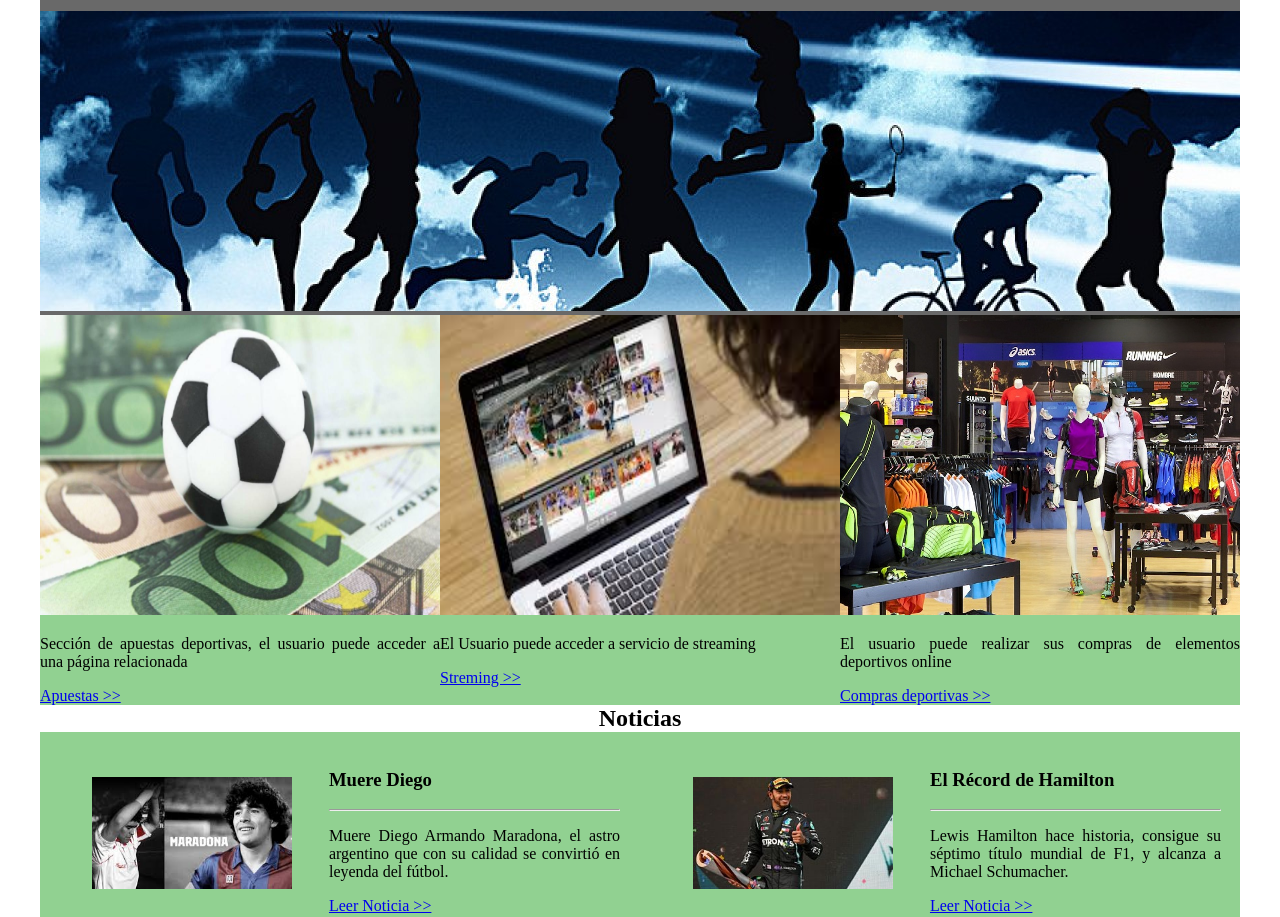
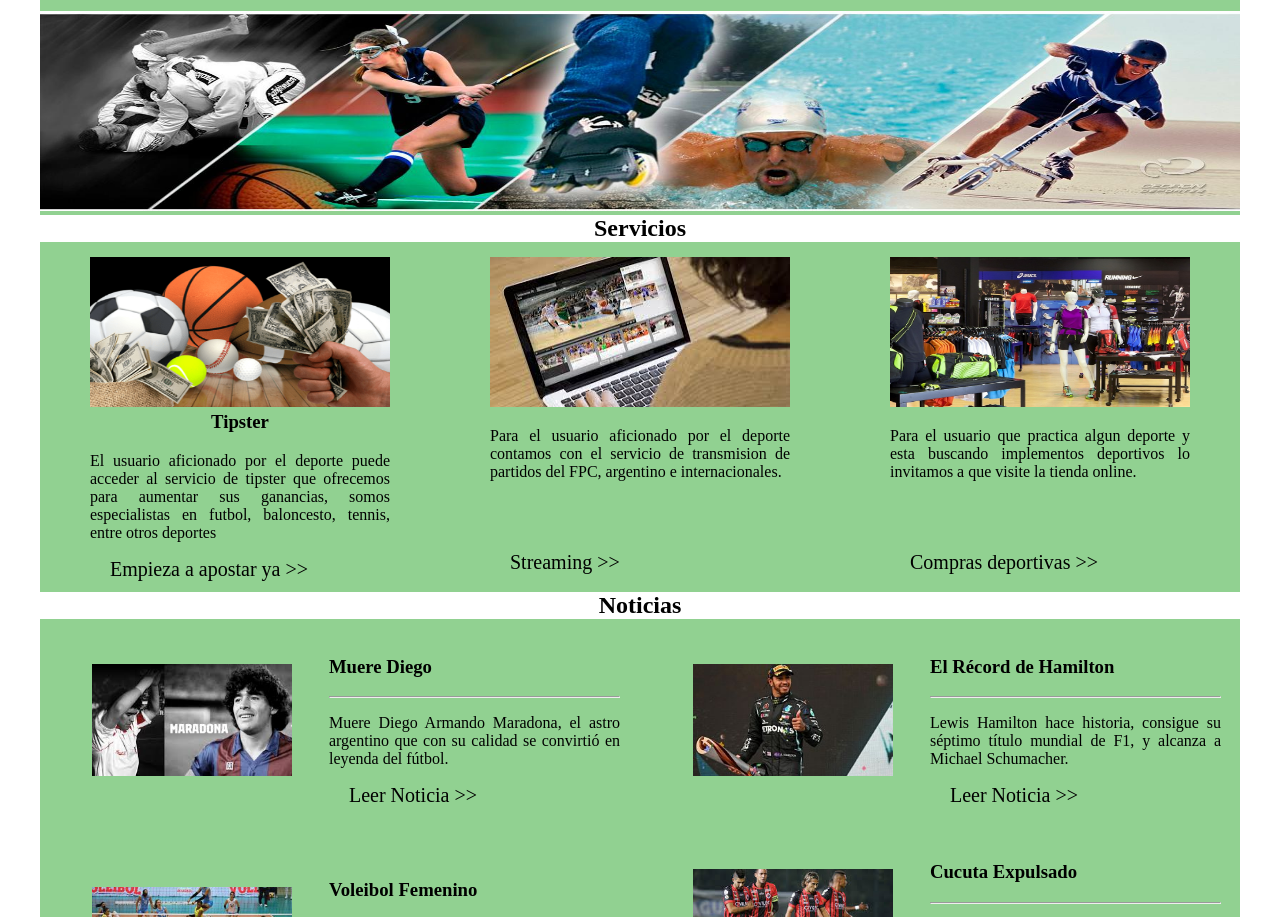
Before and after one commit to MateoCarvajalG/semana1-22, a website: page src/index.html in a window 1280 px wide. Shown: the part 97-1014 px from the top of the page. Drawn offline with Linux system fonts and the light colour scheme.

Commit message:
se actualizo la seccion cabecera y la seccion servicios

```diff
--- a/src/index.html
+++ b/src/index.html
@@ -13,11 +13,11 @@
         <!-- seccion para el menu -->
         <section class="barra-superior">
             <div class="titulo-principal">
-                <h1>Grupo 22</h1>
+                <h1>Sprint 1 Grupo 22 </h1>
             </div>
             <nav class="contenedor-menu">
                 <ul class="menu-principal">
-                    <li class="menu-principal__item"><a href=#> inicio</a></li>
+                    <li class="menu-principal__item" ><a href=#>inicio</a></li>
                     <li class="menu-principal__item"><a href=#services> Servicios</a></li>
                     <li class="menu-principal__item"><a href=#news> Noticias</a></li>
                     <li class="menu-principal__item"><a href=#team> Miembros</a></li>
@@ -26,28 +26,41 @@
             </nav>
         </section>
         <!-- seccion para el banner  -->
-        <img src="cabecera.jpg" alt="imagen banner">
+        <img src="cabecera1.jpg" alt="imagen banner" width="1200"  height="200" >
         <section>
 
         </section>
     </header>
     <main>
+        <h2 class="titulo-servicios">Servicios</h2>
         <!-- inicio de los servicios -->
         <section id="services" class="servicios">
                 <div class="servicios__contenedor">
-                <img src="apuestas.jpg" alt="apuestas hechas" width="400" height="300">
-                <p>Sección de apuestas deportivas, el usuario puede acceder a una página relacionada</p>
-                <a href="https://www.wplay.co/?gclsrc=aw.ds">Apuestas >></a>
+                    <img src="apuestas1.png" alt="apuestas hechas" width="300" height="150">
+                    <h3 class="tipster" >
+
+                        Tipster
+                    </h3>
+                    <p>El usuario aficionado por el deporte puede acceder al servicio de tipster que
+                        ofrecemos para aumentar sus ganancias, somos especialistas en futbol, baloncesto, tennis, entre otros deportes
+
+                    </p>
+                    <a href="https://t.me/tipsterandroid" target="_blank">Empieza a apostar ya >></a>
                 </div>
                 <div class="servicios__contenedor">
-                <img src="streaming.jpg" alt="servicio streaming" width="400" height="300">
-                <p>El Usuario puede acceder a servicio de streaming</p>
-                <a href="http://crickfree.be/">Streming >></a>
+                    <img src="streaming.jpg" alt="servicio streaming" width="300" height="150">
+
+                    <p>Para el usuario aficionado por el deporte contamos con el servicio de transmision
+                        de partidos del FPC, argentino e internacionales. <br> <br> <br> <br>
+                    </p>
+                    <a href="https://www.twitch.tv/jonyperio" target="_blank">Streaming >></a>
                 </div>
                 <div class="servicios__contenedor">
-                <img src="venta_deportes.jpg" alt="venta_deportes" width="400" height="300">
-                <p>El usuario puede realizar sus compras de elementos deportivos online</p>
-                <a href="https://www.decathlon.com.co/es/751-ropa">Compras deportivas >></a>
+                    <img src="venta_deportes.jpg" alt="venta_deportes" width="300" height="150">
+                    <p>Para el usuario que practica algun deporte y esta buscando implementos deportivos
+                        lo invitamos a que visite la tienda online. <br><br><br><br>
+                    </p>
+                    <a href="https://www.decathlon.com.co/es/751-ropa" target="_blank">Compras deportivas >></a>
                 </div>
         </section>
         <!-- fin de los serviciones -->
@@ -66,7 +79,7 @@
                             <h3 class="titulo">Muere Diego</h3>
                             <hr>
                             <p>Muere Diego Armando Maradona, el astro argentino que con su calidad se convirtió en leyenda del fútbol.</p>
-                            <a href="https://caracol.com.co/radio/2020/11/25/deportes/1606321215_980931.html"> Leer Noticia >></a>
+                            <a href="https://caracol.com.co/radio/2020/11/25/deportes/1606321215_980931.html" target="_blank"> Leer Noticia >></a>
                         </div>
                     </div>
                     <div class="noticia">
@@ -77,7 +90,7 @@
                             <h3 class="titulo">El Récord de Hamilton</h3>
                             <hr>
                             <p> Lewis Hamilton hace historia, consigue su séptimo título mundial de F1, y alcanza a Michael Schumacher. </p>
-                            <a href="https://www.bbc.com/mundo/noticias-54951390"> Leer Noticia >></a>
+                            <a href="https://www.bbc.com/mundo/noticias-54951390" target="_blank"> Leer Noticia >></a>
                         </div>
                     </div>
 
@@ -91,7 +104,7 @@
                             <h3 class="titulo">Voleibol Femenino</h3>
                             <hr>
                             <p>En los próximos días iniciara la I Superliga Femenina de Voleibol, con la participación de 10 equipos.</p>
-                            <a href="https://www.eltiempo.com/deportes/otros-deportes/se-da-comienzo-a-la-superliga-femenina-de-voleibol-2020-551322"> Leer Noticia >></a>
+                            <a href="https://www.eltiempo.com/deportes/otros-deportes/se-da-comienzo-a-la-superliga-femenina-de-voleibol-2020-551322" target="_blank"> Leer Noticia >></a>
                         </div>
                     </div>
                     <div class="noticia">
@@ -102,7 +115,7 @@
                             <h3 class="titulo">Cucuta Expulsado</h3>
                             <hr>
                             <p>El equipo "Motilón" quedó desafiliado y ahora el Fútbol Profesional Colombiano (FPC) solo contará con 35 clubes.</p>
-                            <a href="https://noticias.canal1.com.co/deportes/cucuta-deportivo-fuera-futbol-profesional-colombiano/"> Leer Noticia >></a>
+                            <a href="https://noticias.canal1.com.co/deportes/cucuta-deportivo-fuera-futbol-profesional-colombiano/" target="_blank"> Leer Noticia >></a>
                         </div>
                     </div>
 
--- a/src/style.css
+++ b/src/style.css
@@ -4,9 +4,16 @@ body {
     margin-left: auto;
     margin-right: auto;
 }
+a{
+    font-size: 20px;
+    color: black;
+    text-decoration: none ;
+    margin: 10px 20px 10px 0px;
+    padding: 10px 20px;
+}
 
 .header {
-    background-color: dimgray;
+    background-color: rgb(145, 209, 145);
 }
 
 .barra-superior {
@@ -34,29 +41,59 @@ body {
     display: flex;
     list-style: none;
     justify-content: space-evenly;
+
 }
+
 
 .menu-principal__item>a:hover {
     text-decoration: none;
 }
 
 .menu-principal__item>a:hover {
-    font-size: 20px;
-    text-decoration: underline
+    text-decoration: underline;
+    color :red;
+    background: black;
 }
+
+.menu-principal__item>a:active{
+    background: floralwhite;
+}
+h1{
+    font-weight: inherit;
+    font-size: 40px;
+}
+
+
 
 .servicios {
     background-color: rgb(145, 209, 145);
     display: flex;
     justify-content: space-evenly;
     text-align: justify;
+    align-items: flex-start;
+    height: 350px;
+
+}
+.titulo-servicios{
+    margin: auto;
+    color: black;
+    background: white;
+    font-weight: bold;
+    text-align: center;
 }
 
+.servicios__contenedor {
 
-/* .servicios__contenedor {
-    margin-right: 25px;
-    padding: 10px;
-} */
+    width: 400px;
+    height: 300px;
+    margin-right: 50px;
+    margin-left: 50px;
+    margin-top: 15px;
+}
+.tipster{
+    margin-top: 0%;
+    text-align: center;
+}
 
 .team {
     display: flex;
```
Also changed, not shown: src/apuestas1.png (added), src/cabecera1.jpg (added). Lines whose indentation alone changed are shown as unchanged.
